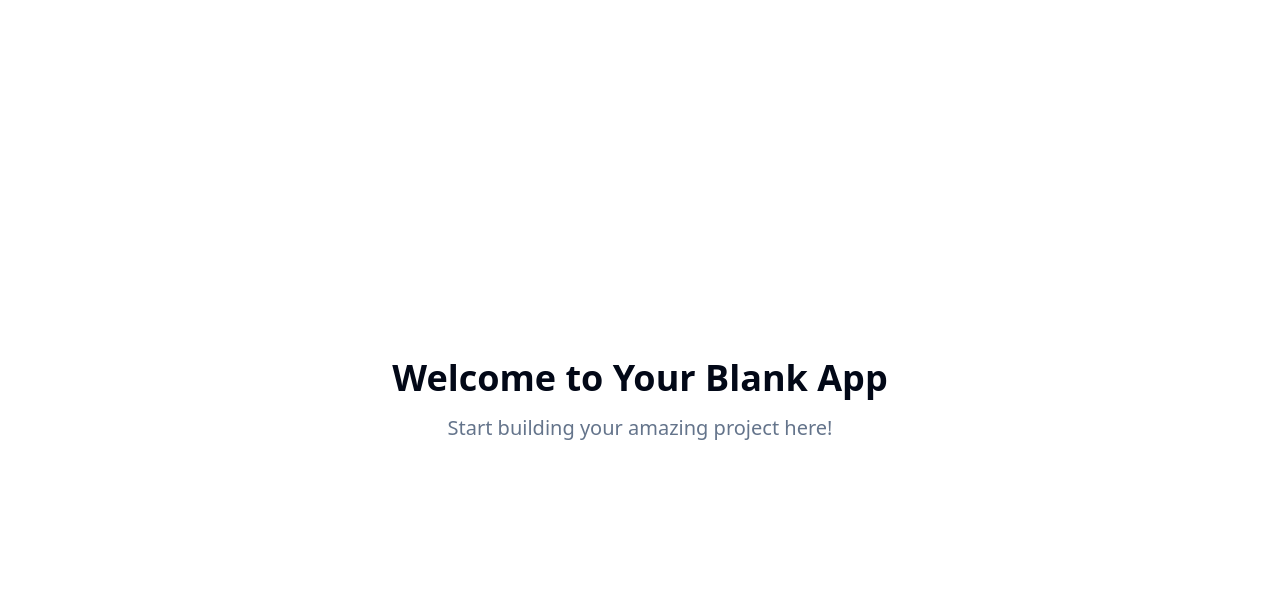
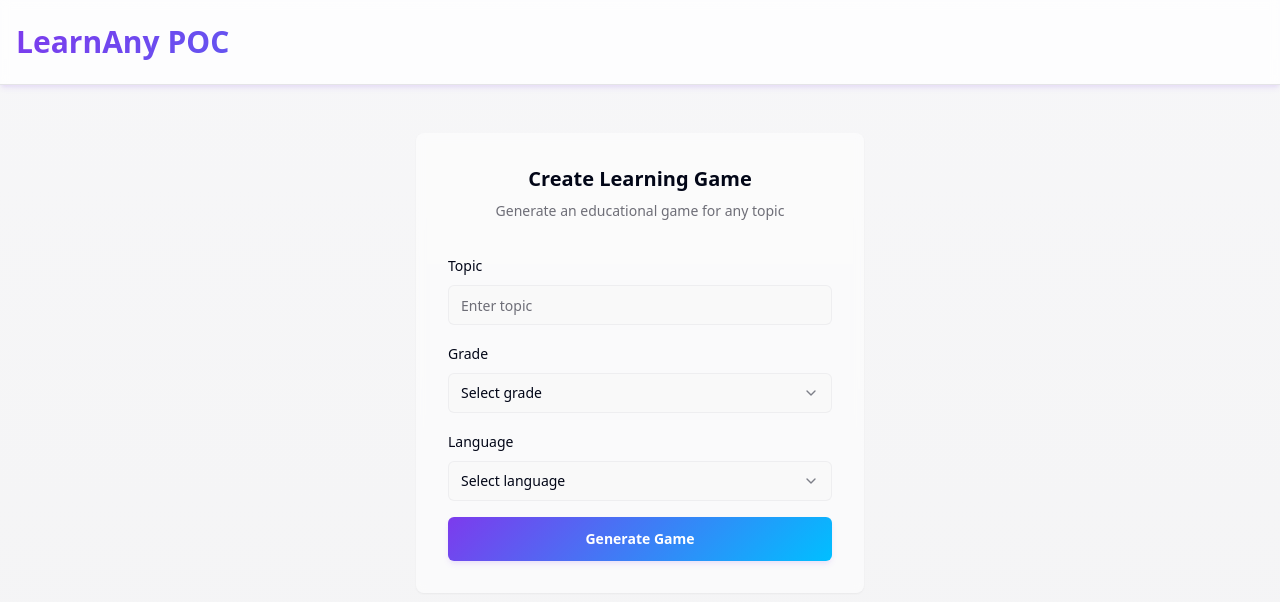
Before and after one commit to sanjai603/learn-any-game-gen, a React (Vite) app: page / in a window 1280 px wide. Shown: the top 602 px of the page. Built offline with nearby package versions, Linux system fonts and the light colour scheme.

Commit message:
Add basic UI elements
Adds a header, text input, two dropdowns, and a button to the main page using React and Tailwind CSS.

```diff
--- a/src/components/ui/button.tsx
+++ b/src/components/ui/button.tsx
@@ -18,6 +18,7 @@ const buttonVariants = cva(
           "bg-secondary text-secondary-foreground hover:bg-secondary/80",
         ghost: "hover:bg-accent hover:text-accent-foreground",
         link: "text-primary underline-offset-4 hover:underline",
+        learning: "bg-gradient-primary text-white hover:opacity-90 shadow-soft hover:shadow-medium transition-all",
       },
       size: {
         default: "h-10 px-4 py-2",
--- a/src/index.css
+++ b/src/index.css
@@ -8,33 +8,47 @@ All colors MUST be HSL.
 
 @layer base {
   :root {
-    --background: 0 0% 100%;
-    --foreground: 222.2 84% 4.9%;
+    --background: 240 10% 97%;
+    --foreground: 228 84% 4.9%;
 
     --card: 0 0% 100%;
-    --card-foreground: 222.2 84% 4.9%;
+    --card-foreground: 228 84% 4.9%;
 
     --popover: 0 0% 100%;
-    --popover-foreground: 222.2 84% 4.9%;
+    --popover-foreground: 228 84% 4.9%;
 
-    --primary: 222.2 47.4% 11.2%;
+    --primary: 262 83% 58%;
     --primary-foreground: 210 40% 98%;
 
-    --secondary: 210 40% 96.1%;
-    --secondary-foreground: 222.2 47.4% 11.2%;
+    --secondary: 240 4.8% 95.9%;
+    --secondary-foreground: 240 5.9% 10%;
 
-    --muted: 210 40% 96.1%;
-    --muted-foreground: 215.4 16.3% 46.9%;
+    --muted: 240 4.8% 95.9%;
+    --muted-foreground: 240 3.8% 45%;
 
-    --accent: 210 40% 96.1%;
-    --accent-foreground: 222.2 47.4% 11.2%;
+    --accent: 240 4.8% 95.9%;
+    --accent-foreground: 240 5.9% 10%;
 
     --destructive: 0 84.2% 60.2%;
     --destructive-foreground: 210 40% 98%;
 
-    --border: 214.3 31.8% 91.4%;
-    --input: 214.3 31.8% 91.4%;
-    --ring: 222.2 84% 4.9%;
+    --border: 240 5.9% 90%;
+    --input: 240 5.9% 90%;
+    --ring: 262 83% 58%;
+
+    /* Educational theme colors */
+    --learning-primary: 262 83% 58%;
+    --learning-secondary: 195 100% 50%;
+    --learning-accent: 45 100% 60%;
+    --learning-success: 142 76% 36%;
+
+    /* Gradients */
+    --gradient-primary: linear-gradient(135deg, hsl(262 83% 58%), hsl(195 100% 50%));
+    --gradient-subtle: linear-gradient(180deg, hsl(240 10% 97%), hsl(240 4.8% 95.9%));
+
+    /* Shadows */
+    --shadow-soft: 0 4px 6px -1px hsl(262 83% 58% / 0.1), 0 2px 4px -1px hsl(262 83% 58% / 0.06);
+    --shadow-medium: 0 10px 15px -3px hsl(262 83% 58% / 0.1), 0 4px 6px -2px hsl(262 83% 58% / 0.05);
 
     --radius: 0.5rem;
 
--- a/src/pages/Index.tsx
+++ b/src/pages/Index.tsx
@@ -1,12 +1,112 @@
-// Update this page (the content is just a fallback if you fail to update the page)
+import { useState } from "react";
+import { Button } from "@/components/ui/button";
+import { Input } from "@/components/ui/input";
+import { Select, SelectContent, SelectItem, SelectTrigger, SelectValue } from "@/components/ui/select";
+import { Card, CardContent } from "@/components/ui/card";
 
 const Index = () => {
+  const [topic, setTopic] = useState("");
+  const [grade, setGrade] = useState("");
+  const [language, setLanguage] = useState("");
+
+  const handleGenerateGame = () => {
+    if (!topic || !grade || !language) {
+      alert("Please fill all fields");
+      return;
+    }
+    console.log("Generating game for:", { topic, grade, language });
+  };
+
   return (
-    <div className="min-h-screen flex items-center justify-center bg-background">
-      <div className="text-center">
-        <h1 className="text-4xl font-bold mb-4">Welcome to Your Blank App</h1>
-        <p className="text-xl text-muted-foreground">Start building your amazing project here!</p>
-      </div>
+    <div className="min-h-screen bg-gradient-subtle">
+      {/* Header */}
+      <header className="bg-card/80 backdrop-blur-sm border-b shadow-soft">
+        <div className="container mx-auto px-4 py-6">
+          <h1 className="text-3xl font-bold bg-gradient-primary bg-clip-text text-transparent">
+            LearnAny POC
+          </h1>
+        </div>
+      </header>
+
+      {/* Main Content */}
+      <main className="container mx-auto px-4 py-12">
+        <div className="max-w-md mx-auto">
+          <Card className="shadow-medium border-0 bg-card/50 backdrop-blur-sm">
+            <CardContent className="p-8 space-y-6">
+              <div className="text-center mb-8">
+                <h2 className="text-xl font-semibold text-foreground mb-2">
+                  Create Learning Game
+                </h2>
+                <p className="text-muted-foreground text-sm">
+                  Generate an educational game for any topic
+                </p>
+              </div>
+
+              <div className="space-y-4">
+                {/* Topic Input */}
+                <div className="space-y-2">
+                  <label htmlFor="topic" className="text-sm font-medium text-foreground">
+                    Topic
+                  </label>
+                  <Input
+                    id="topic"
+                    placeholder="Enter topic"
+                    value={topic}
+                    onChange={(e) => setTopic(e.target.value)}
+                    className="bg-background/50 border-border/50 focus:border-primary"
+                  />
+                </div>
+
+                {/* Grade Dropdown */}
+                <div className="space-y-2">
+                  <label className="text-sm font-medium text-foreground">
+                    Grade
+                  </label>
+                  <Select value={grade} onValueChange={setGrade}>
+                    <SelectTrigger className="bg-background/50 border-border/50 focus:border-primary">
+                      <SelectValue placeholder="Select grade" />
+                    </SelectTrigger>
+                    <SelectContent className="bg-popover/95 backdrop-blur-sm border-border/50">
+                      {Array.from({ length: 12 }, (_, i) => i + 1).map((gradeNum) => (
+                        <SelectItem key={gradeNum} value={gradeNum.toString()}>
+                          Grade {gradeNum}
+                        </SelectItem>
+                      ))}
+                    </SelectContent>
+                  </Select>
+                </div>
+
+                {/* Language Dropdown */}
+                <div className="space-y-2">
+                  <label className="text-sm font-medium text-foreground">
+                    Language
+                  </label>
+                  <Select value={language} onValueChange={setLanguage}>
+                    <SelectTrigger className="bg-background/50 border-border/50 focus:border-primary">
+                      <SelectValue placeholder="Select language" />
+                    </SelectTrigger>
+                    <SelectContent className="bg-popover/95 backdrop-blur-sm border-border/50">
+                      <SelectItem value="en">English</SelectItem>
+                      <SelectItem value="hi">Hindi</SelectItem>
+                      <SelectItem value="mr">Marathi</SelectItem>
+                    </SelectContent>
+                  </Select>
+                </div>
+
+                {/* Generate Button */}
+                <Button
+                  onClick={handleGenerateGame}
+                  variant="learning"
+                  size="lg"
+                  className="w-full mt-8 font-semibold"
+                >
+                  Generate Game
+                </Button>
+              </div>
+            </CardContent>
+          </Card>
+        </div>
+      </main>
     </div>
   );
 };
--- a/tailwind.config.ts
+++ b/tailwind.config.ts
@@ -61,7 +61,21 @@ export default {
 					'accent-foreground': 'hsl(var(--sidebar-accent-foreground))',
 					border: 'hsl(var(--sidebar-border))',
 					ring: 'hsl(var(--sidebar-ring))'
+				},
+				learning: {
+					primary: 'hsl(var(--learning-primary))',
+					secondary: 'hsl(var(--learning-secondary))',
+					accent: 'hsl(var(--learning-accent))',
+					success: 'hsl(var(--learning-success))'
 				}
+			},
+			backgroundImage: {
+				'gradient-primary': 'var(--gradient-primary)',
+				'gradient-subtle': 'var(--gradient-subtle)'
+			},
+			boxShadow: {
+				'soft': 'var(--shadow-soft)',
+				'medium': 'var(--shadow-medium)'
 			},
 			borderRadius: {
 				lg: 'var(--radius)',
```
